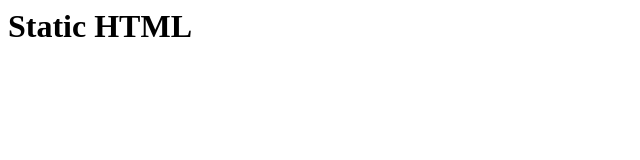
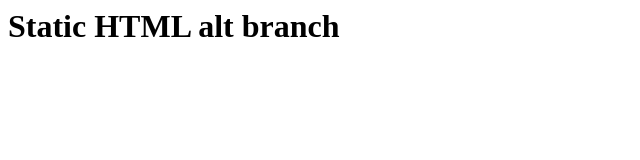
Before and after one commit to joslinjaso/test-gh-pages, a plain HTML site: page index.html in a window 1280 px wide. Shown: the whole page, without its empty margins (0-640 px from the left). Drawn offline with Linux system fonts and the light colour scheme.

Commit message:
Update index.html

```diff
--- a/index.html
+++ b/index.html
@@ -1,5 +1,5 @@
 <html>
   <body>
-    <h1>Static HTML</h1>
+    <h1>Static HTML alt branch</h1>
   </body>
 </html>
```
